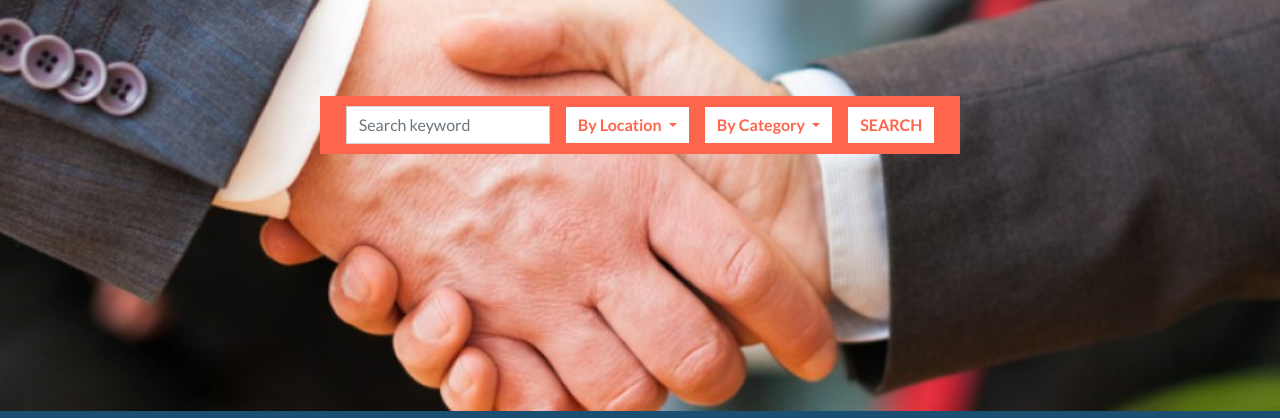
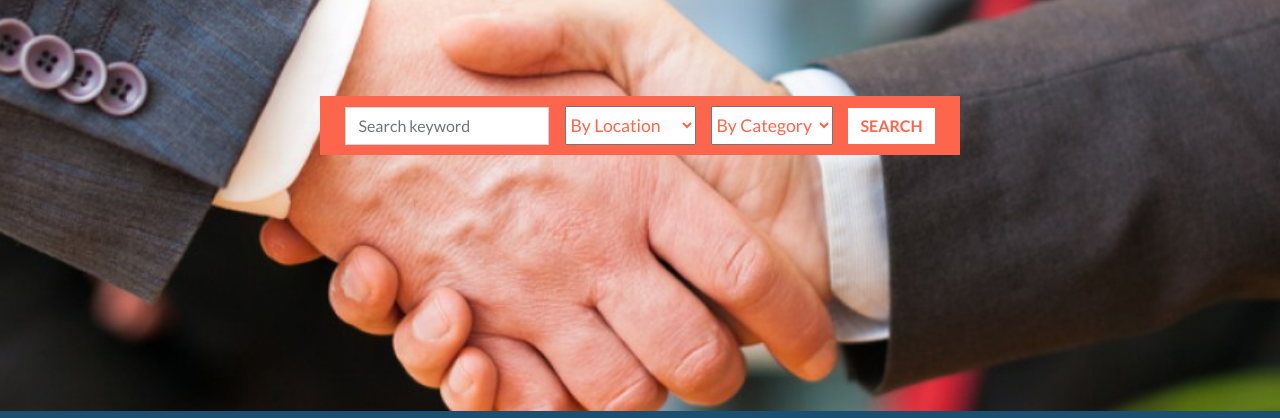
Before and after one commit to jherey/WEconnect, a plain HTML site: page index.html in a window 1280 px wide. Shown: the part 376-794 px from the top of the page. Drawn offline with nearby package versions, Linux system fonts and the light colour scheme.

Commit message:
Update dropdown

```diff
--- a/css/styles.css
+++ b/css/styles.css
@@ -231,6 +231,15 @@ form {
 	font-size: 1.3em;
 }
 
+#exampleModalLabel {
+	color: #fd654d;
+}
+
+#col {
+	color: #fd654d;
+	font-size: 1.15em;
+}
+
 #write {
 	margin-top: 10px;
 }
@@ -241,9 +250,9 @@ form {
 	border-radius: 50%;
 }
 
-@media (max-width: 600px) {
+@media (max-width: 770px) {
 	.mid {
-		width: 100%;
+		width: 90%;
 		margin-top: 0px;
 		text-align: center;
 	}
@@ -340,6 +349,13 @@ form {
 	text-transform: uppercase;
 }
 
+#select {
+	height: 39px;
+	color: #fd654d;
+	font-size: 1.1em;
+	margin-right: 15px;
+}
+
 /* MEDIA QUERIES */
 @media (max-width: 900px) {
 	#content > * {
--- a/index.html
+++ b/index.html
@@ -63,31 +63,25 @@
 					<div class="input-group mr-3">
 						<input type="text" class="form-control" placeholder="Search keyword" aria-describedby="btnGroupAddon">
 					</div>
-					<div class="dropdown mr-3">
-						<button class="btn dropdown-toggle button" type="button" id="dropdownMenuButton" data-toggle="dropdown" aria-haspopup="true"
-						 aria-expanded="false">
-							By Location
-						</button>
-						<div class="dropdown-menu" aria-labelledby="dropdownMenuButton">
+					<select id="select">
+						<option>
+							<strong>By Location</strong>
+						</option>
 						<option value="volvo">Lagos</option>
 						<option value="saab">Abuja</option>
 						<option value="mercedes">Port Harcourt</option>
 						<option value="audi">Kano</option>
-						</div>
-					</div>
-					<div class="dropdown mr-3">
-						<button class="btn dropdown-toggle button" type="button" id="dropdownMenuButton" data-toggle="dropdown" aria-haspopup="true"
-						 aria-expanded="false">
-							By Category
-						</button>
-						<div class="dropdown-menu" aria-labelledby="dropdownMenuButton">
+					</select>
+					<select id="select">
+						<option>
+							<strong>By Category</strong>
+						</option>
 						<option value="volvo">Technology</option>
 						<option value="saab">Vehicle</option>
 						<option value="mercedes">Photography</option>
 						<option value="audi">Clothing</option>
 						<option value="audi">Education</option>
-						</div>
-					</div>
+					</select>
 					<button class="btn button">SEARCH</button>
 				</div>
 			</div>
```
Lines whose indentation alone changed are shown as unchanged.
